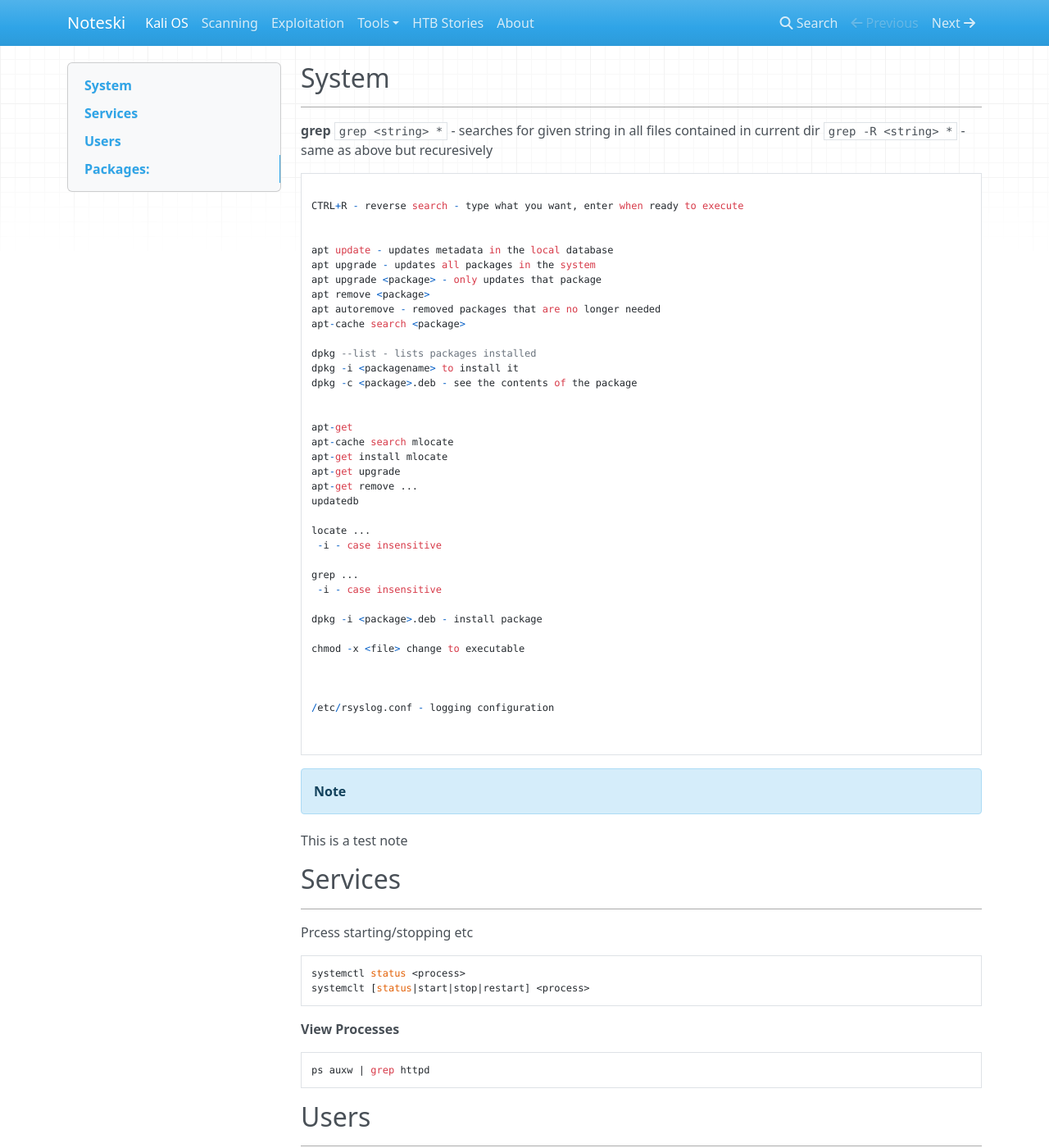
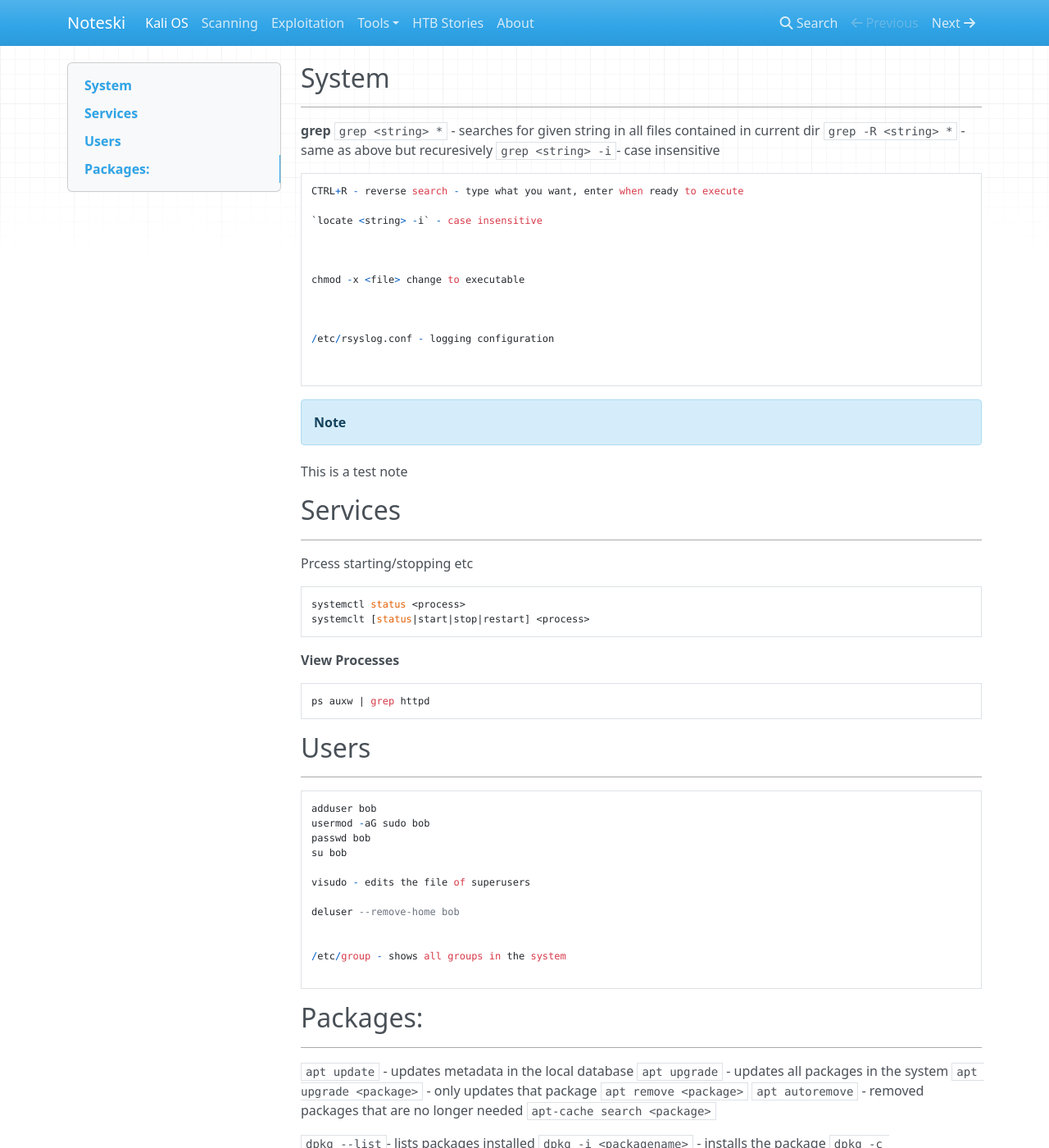
Before and after one commit to veedar/docs, an MkDocs documentation site: the page built from docs/kalios.md, in a window 1280 px wide and 1400 px high. Shown: the whole window at 82% size. Built offline with MkDocs 1.6.1, drawn with Linux system fonts in a browser that asks for light colours; nearby versions of some CDN libraries; some of the changed text lies outside the part shown.

Commit message:
Update kalios.md

````diff
--- a/docs/kalios.md
+++ b/docs/kalios.md
@@ -4,39 +4,15 @@
 **grep**
 `grep <string> * ` - searches for given string in all files contained in current dir
 `grep -R <string> * ` - same as above but recuresively
+`grep <string> -i `- case insensitive
 
 
 ```
-
 CTRL+R - reverse search - type what you want, enter when ready to execute
 
-
-apt update - updates metadata in the local database
-apt upgrade - updates all packages in the system
-apt upgrade <package> - only updates that package
-apt remove <package>
-apt autoremove - removed packages that are no longer needed
-apt-cache search <package>
-
-dpkg --list - lists packages installed
-dpkg -i <packagename> to install it
-dpkg -c <package>.deb - see the contents of the package
+`locate <string> -i` - case insensitive
 
 
-apt-get
-apt-cache search mlocate
-apt-get install mlocate
-apt-get upgrade
-apt-get remove ...
-updatedb
-
-locate ...
- -i - case insensitive
-
-grep ...
- -i - case insensitive
-
-dpkg -i <package>.deb - install package
 
 chmod -x <file> change to executable
 
@@ -85,6 +61,29 @@ deluser --remove-home bob
 
 ## Packages:
 ---
+
+`apt update` - updates metadata in the local database
+`apt upgrade` - updates all packages in the system
+`apt upgrade <package>` - only updates that package
+`apt remove <package>`
+`apt autoremove` - removed packages that are no longer needed
+`apt-cache search <package>`
+
+`dpkg --list `- lists packages installed
+`dpkg -i <packagename>` - installs the package
+`dpkg -c <package>.deb` - see the contents of the package
+
+```
+apt-get
+apt-cache search mlocate
+apt-get install mlocate
+apt-get upgrade
+apt-get remove ...
+updatedb
+
+dpkg -i <package>.deb - install package
+```
+
  `htop ` - better version of top
  `wget`
  `vim`
````
